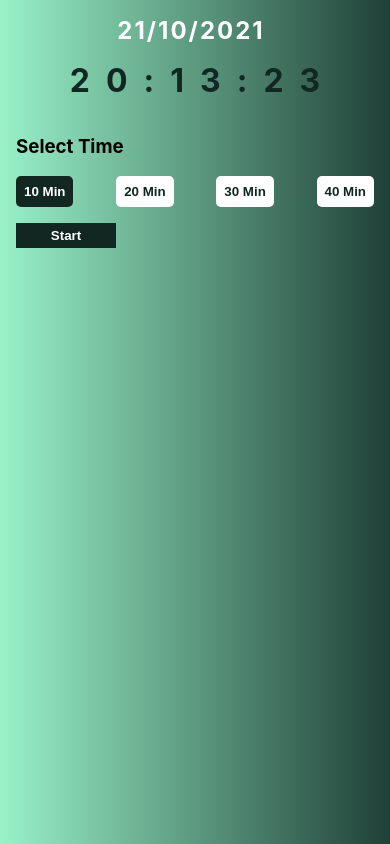
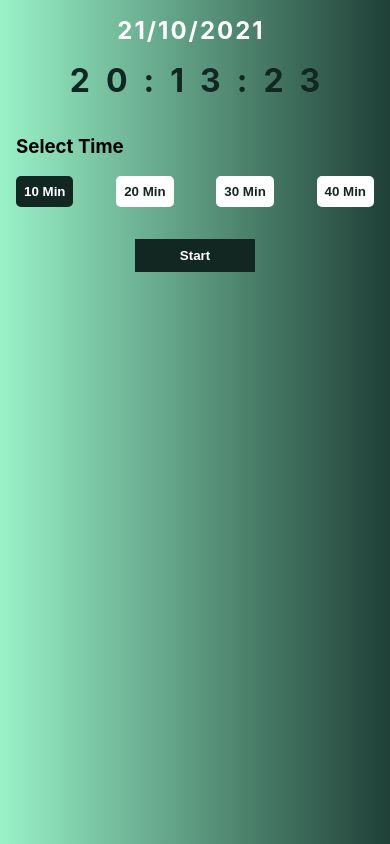
Before and after one commit to ikari-shirei/time-app, a React (Create React App) app: page / in a window 390 px wide. Built offline with nearby package versions, Linux system fonts and the light colour scheme.

Commit message:
Change mobile style

```diff
--- a/src/components/TimeOptions.js
+++ b/src/components/TimeOptions.js
@@ -72,6 +72,7 @@ function TimeOptions({ selectedTime, setSelectedTime, setIsStarted }) {
           )
         })}
       </div>
+      <div className="start-button-container">
         <Button
           name="primary"
           selectedTime={selectedTime}
@@ -80,6 +81,7 @@ function TimeOptions({ selectedTime, setSelectedTime, setIsStarted }) {
           Start
         </Button>
       </div>
+    </div>
   )
 }
 
--- a/src/components/button.scss
+++ b/src/components/button.scss
@@ -2,7 +2,8 @@
 
 .button {
   padding: 4px;
-  width: 100px;
+  width: 120px;
+  padding: 8px 0;
   font-weight: bold;
   cursor: pointer;
   margin: 16px 0;
--- a/src/components/meter.scss
+++ b/src/components/meter.scss
@@ -15,12 +15,13 @@
     justify-self: center;
     align-self: center;
     background-color: $color2;
-    height: 150px;
-    width: 150px;
+    height: 250px;
+    width: 250px;
     border-radius: 50%;
 
     h4 {
       font-size: 32px;
+      letter-spacing: 4px;
     }
   }
 
--- a/src/components/timeOptions.scss
+++ b/src/components/timeOptions.scss
@@ -25,9 +25,20 @@
       button {
         color: $color2 !important;
         background-color: $color1 !important;
-
         border-radius: 5px;
       }
     }
   }
+
+  .start-button-container {
+    display: flex;
+    align-items: center;
+    justify-content: center;
+    width: 100%;
+
+    button {
+      margin-top: 32px;
+      align-self: center;
+    }
+  }
 }
```
Lines whose indentation alone changed are shown as unchanged.
